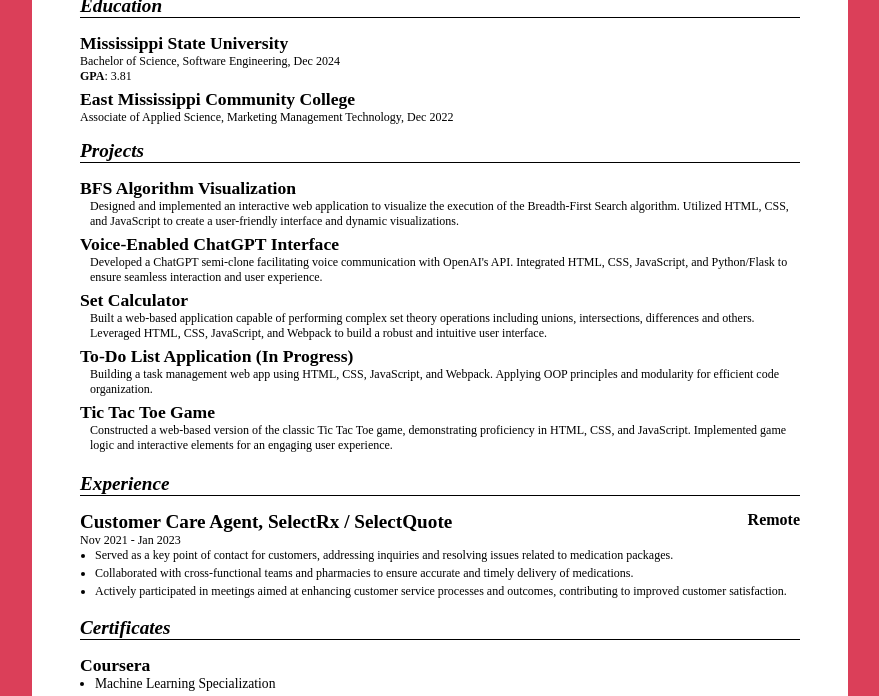
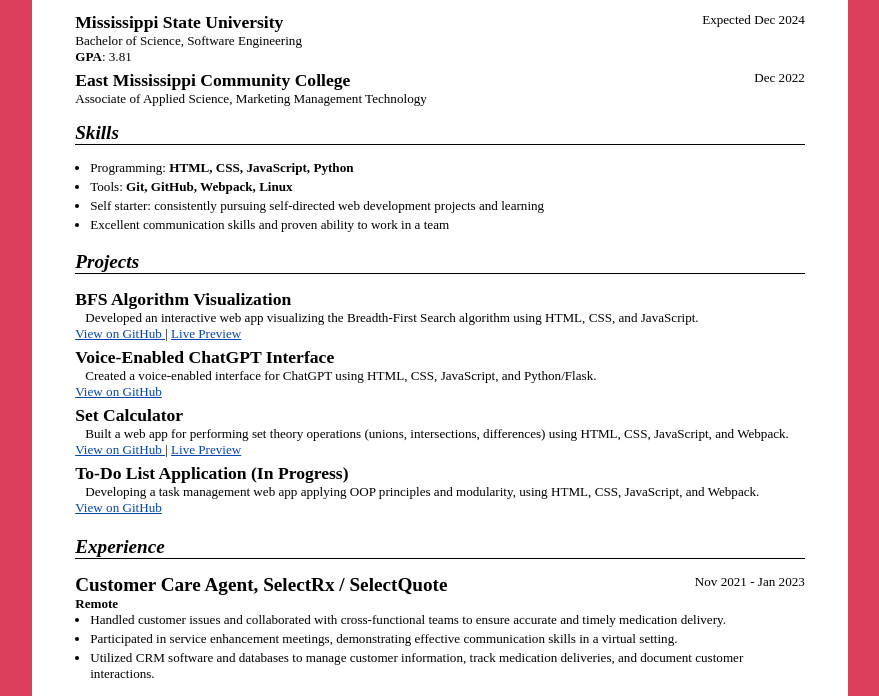
Before and after one commit to HestonCV/resume, a plain HTML site: page index.html in a window 1280 px wide. Shown: the part 178-874 px from the top of the page, without its empty margins (200-1079 px from the left). Drawn offline with Linux system fonts and the light colour scheme.

Commit message:
update content, change style

```diff
--- a/index.html
+++ b/index.html
@@ -12,71 +12,107 @@
         <h1 class="name">Heston Vaughan</h1>
         <p class="contact-info">662-418-2700 | heston.cv@gmail.com</p>
         <p>
-          <a href="https://linkedin.com/in/hestoncv"
-            >www.linkedin.com/in/hestoncv</a
-          >
+          <a href="https://linkedin.com/in/hestoncv" target="_blank">
+            linkedin.com/in/hestoncv
+          </a>
+          |
+          <a href="https://github.com/HestonCV" target="_blank">
+            github.com/hestoncv
+          </a>
         </p>
-        <a href="https://github.com/HestonCV">https://github.com/HestonCV</a>
-        <p></p>
         <p>Columbus, Mississippi</p>
       </div>
       <div class="education section">
         <h2 class="sub-header">Education</h2>
-        <h2 class="university">Mississippi State University</h2>
-        <p class="degree">
-          Bachelor of Science, Software Engineering, Dec 2024
-        </p>
+        <h2 class="university">
+          Mississippi State University <span>Expected Dec 2024</span>
+        </h2>
+        <p class="degree">Bachelor of Science, Software Engineering</p>
         <p class="gpa"><strong>GPA</strong>: 3.81</p>
         <h2 class="university associates">
-          East Mississippi Community College
+          East Mississippi Community College <span>Dec 2022</span>
         </h2>
         <p class="degree">
-          Associate of Applied Science, Marketing Management Technology, Dec
-          2022
+          Associate of Applied Science, Marketing Management Technology
         </p>
+      </div>
+      <div class="skills section">
+        <h2 class="sub-header">Skills</h2>
+        <ul>
+          <li>Programming: <strong>HTML, CSS, JavaScript, Python</strong></li>
+          <li>Tools: <strong>Git, GitHub, Webpack, Linux</strong></li>
+          <li>
+            Self starter: consistently pursuing self-directed web development
+            projects and learning
+          </li>
+          <li>
+            Excellent communication skills and proven ability to work in a team
+          </li>
+        </ul>
       </div>
       <div class="projects section">
         <h2 class="sub-header">Projects</h2>
         <div class="project">
           <h2 class="title">BFS Algorithm Visualization</h2>
           <p class="description">
-            Designed and implemented an interactive web application to visualize
-            the execution of the Breadth-First Search algorithm. Utilized HTML,
-            CSS, and JavaScript to create a user-friendly interface and dynamic
-            visualizations.
+            Developed an interactive web app visualizing the Breadth-First
+            Search algorithm using HTML, CSS, and JavaScript.
+          </p>
+          <p>
+            <a
+              href="https://github.com/HestonCV/breadth-first-search"
+              target="_blank"
+            >
+              View on GitHub
+            </a>
+            |
+            <a
+              href="https://hestoncv.github.io/breadth-first-search/"
+              target="_blank"
+            >
+              Live Preview
+            </a>
           </p>
         </div>
         <div class="project">
           <h2 class="title">Voice-Enabled ChatGPT Interface</h2>
           <p class="description">
-            Developed a ChatGPT semi-clone facilitating voice communication with
-            OpenAI's API. Integrated HTML, CSS, JavaScript, and Python/Flask to
-            ensure seamless interaction and user experience.
+            Created a voice-enabled interface for ChatGPT using HTML, CSS,
+            JavaScript, and Python/Flask.
+          </p>
+          <p>
+            <a href="https://github.com/HestonCV/GPT-tts" target="_blank">
+              View on GitHub
+            </a>
           </p>
         </div>
         <div class="project">
           <h2 class="title">Set Calculator</h2>
           <p class="description">
-            Built a web-based application capable of performing complex set
-            theory operations including unions, intersections, differences and
-            others. Leveraged HTML, CSS, JavaScript, and Webpack to build a
-            robust and intuitive user interface.
+            Built a web app for performing set theory operations (unions,
+            intersections, differences) using HTML, CSS, JavaScript, and
+            Webpack.
+          </p>
+          <p>
+            <a href="https://github.com/HestonCV/sets" target="_blank">
+              View on GitHub
+            </a>
+            |
+            <a href="https://hestoncv.github.io/sets/" target="_blank">
+              Live Preview
+            </a>
           </p>
         </div>
         <div class="project">
           <h2 class="title">To-Do List Application (In Progress)</h2>
           <p class="description">
-            Building a task management web app using HTML, CSS, JavaScript, and
-            Webpack. Applying OOP principles and modularity for efficient code
-            organization.
+            Developing a task management web app applying OOP principles and
+            modularity, using HTML, CSS, JavaScript, and Webpack.
           </p>
-        </div>
-        <div class="project">
-          <h2 class="title">Tic Tac Toe Game</h2>
-          <p class="description">
-            Constructed a web-based version of the classic Tic Tac Toe game,
-            demonstrating proficiency in HTML, CSS, and JavaScript. Implemented
-            game logic and interactive elements for an engaging user experience.
+          <p>
+            <a href="https://github.com/HestonCV/todo-list" target="_blank">
+              View on GitHub
+            </a>
           </p>
         </div>
       </div>
@@ -84,22 +120,21 @@
         <h2 class="sub-header">Experience</h2>
         <h2 class="company">
           <div>Customer Care Agent, SelectRx / SelectQuote</div>
-          <div class="remote">Remote</div>
+          <div class="remote">Nov 2021 - Jan 2023</div>
         </h2>
-        <p class="date-range">Nov 2021 - Jan 2023</p>
+        <p class="date-range">Remote</p>
         <ul>
           <li>
-            Served as a key point of contact for customers, addressing inquiries
-            and resolving issues related to medication packages.
+            Handled customer issues and collaborated with cross-functional teams
+            to ensure accurate and timely medication delivery.
           </li>
           <li>
-            Collaborated with cross-functional teams and pharmacies to ensure
-            accurate and timely delivery of medications.
+            Participated in service enhancement meetings, demonstrating
+            effective communication skills in a virtual setting.
           </li>
           <li>
-            Actively participated in meetings aimed at enhancing customer
-            service processes and outcomes, contributing to improved customer
-            satisfaction.
+            Utilized CRM software and databases to manage customer information,
+            track medication deliveries, and document customer interactions.
           </li>
         </ul>
       </div>
@@ -116,16 +151,6 @@
           <li>Business and Marketing Management Technology</li>
         </ul>
       </div>
-      <div class="skills section">
-        <h2 class="sub-header">Skills</h2>
-        <ul>
-          <li>Programming: HTML, CSS, JavaScript, Python, C++</li>
-          <li>Tools: Git, GitHub, Webpack, Linux</li>
-          <li>
-            Excellent communication skills and proven ability to work in a team
-          </li>
-        </ul>
-      </div>
     </div>
   </body>
 </html>
--- a/styles.css
+++ b/styles.css
@@ -5,17 +5,21 @@
 }
 
 body {
-  font-size: 0.75rem;
+  font-size: 0.82rem;
   margin: 0;
   padding: 25px;
   background-color: #db3f59;
+}
+
+a {
+  color: #0645ad;
 }
 
 .content {
   display: flex;
   flex-direction: column;
   align-items: center;
-  padding: 0.5in;
+  padding: 0.45in;
   width: 8.5in;
   height: 11in;
   margin: 0 auto;
@@ -44,7 +48,20 @@ body {
   margin-bottom: 15px;
 }
 
+.degree {
+  position: relative;
+  display: flex;
+  justify-content: space-between;
+}
+
+.university > span {
+  font-size: 0.82rem;
+  font-weight: 400;
+}
+
 .university {
+  display: flex;
+  justify-content: space-between;
   font-size: 1.1rem;
 }
 
@@ -78,7 +95,12 @@ li {
 }
 
 .remote {
-  font-size: 1rem;
+  font-size: 0.82rem;
+  font-weight: 400;
+}
+
+.date-range {
+  font-weight: 600;
 }
 
 .coursera {
@@ -88,14 +110,6 @@ li {
 .technical {
   font-size: 1.1rem;
   margin-top: 3px;
-}
-
-.certificates li {
-  font-size: 0.85rem;
-}
-
-.skills li {
-  font-size: 0.8rem;
 }
 
 @media screen and (max-width: 768px) {
```
